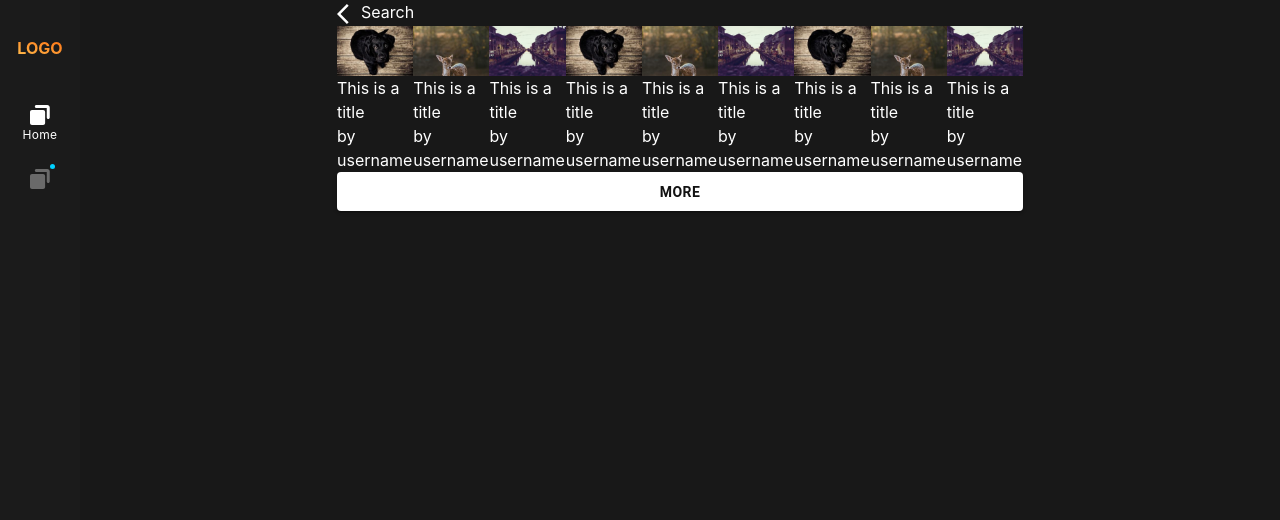
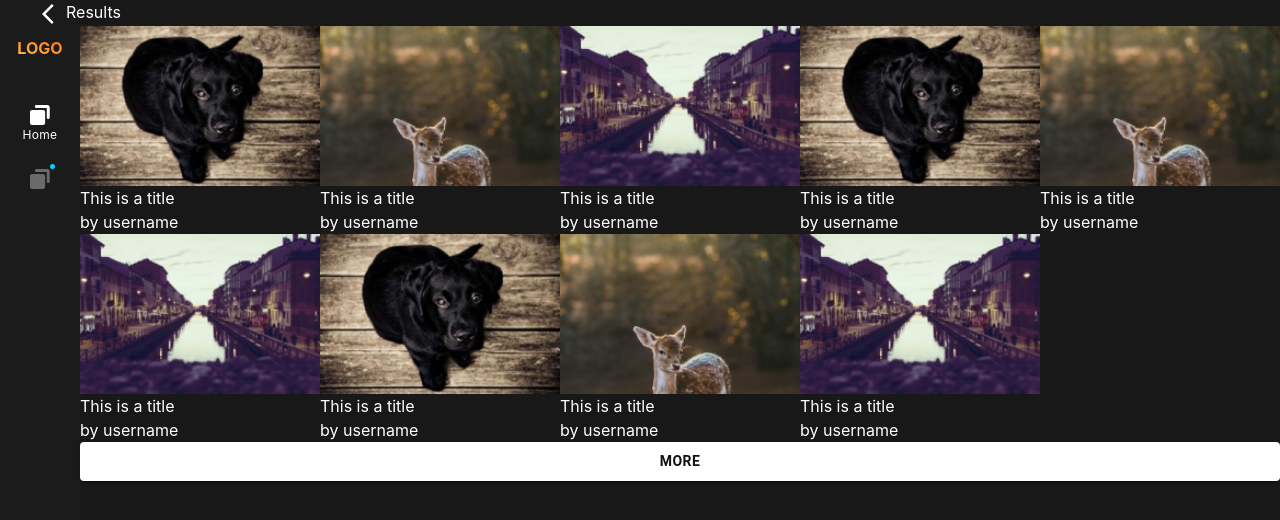
Before and after one commit to dickisujadi/aha, a React (Create React App) app: page /search in a window 1280 px wide. Shown: the top 520 px of the page. Built offline with nearby package versions, Linux system fonts and the light colour scheme.

Commit message:
search pages

```diff
--- a/src/pages/Home.tsx
+++ b/src/pages/Home.tsx
@@ -6,6 +6,7 @@ import SliderComponent from "../ui/SliderComponent";
 import requests from "../utilities/requests";
 import { Profiles } from "../components/Profiles";
 import { Link } from "react-router-dom";
+import { Search } from "./Search";
 
 interface HomeProps {
     onChangeLoaded: (location: string, status: boolean) => void
@@ -16,6 +17,7 @@ export function Home({onChangeLoaded} : HomeProps) {
     const [users, setUsers] = useState<User[]>([]);
     const [pageSize, setPageSize] = useState<number>(3);
     const [keywords, setKeywords] = useState<string>('');
+    const [isHomeActive, setIsHomeActive] = useState<boolean>(true);
 
     useEffect(() => {
         onChangeLoaded('home', true);
@@ -42,8 +44,9 @@ export function Home({onChangeLoaded} : HomeProps) {
         return (() => {})
     }, [activeTabIndex]);
 
-    const searchHandler = () => {
+    const changeHomeActivationHandler = () => {
         console.log('Search Handler Clicked');
+        setIsHomeActive(currentState => !currentState)
     };
 
     const tabChangeHandler = (event: React.SyntheticEvent, newValue: string) => {
@@ -66,6 +69,8 @@ export function Home({onChangeLoaded} : HomeProps) {
         <div className="flex flex-row h-fit w-screen">
 
             <div className="xs:mx-5 sm:mx-5 mx-[8.125rem] mt-[2.125rem] w-full 2xl:w-8/12">
+                {isHomeActive ? (
+                    <>
                         <p className="text-2xl text-left capitalize leading-9 my-[1.25rem]">search</p>
 
                         <div>
@@ -85,10 +90,15 @@ export function Home({onChangeLoaded} : HomeProps) {
                         </div>
 
                         <div className="w-6/12 xs:w-full">
-                    <Link to='/search'>
-                        <PrimaryButton content="search" onButtonClick={searchHandler}/>
-                    </Link>
+                            {/* <Link to='/search'> */}
+                                <PrimaryButton content="search" onButtonClick={changeHomeActivationHandler}/>
+                            {/* </Link> */}
                         </div>
+                    </>
+                ):
+                <Search onChangePage={changeHomeActivationHandler}/>
+                }
+
 
             </div>
 
--- a/src/pages/Search.tsx
+++ b/src/pages/Search.tsx
@@ -5,7 +5,11 @@ import deer from "../assets/deer.png";
 import dog from "../assets/dog.png";
 import PrimaryButton from "../ui/PrimaryButton";
 
-export function Search() {
+interface SearchProps{
+    onChangePage? : () => void
+}
+
+export function Search({ onChangePage }: SearchProps) {
     const data = [
         {
             title: 'This is a title',
@@ -54,11 +58,12 @@ export function Search() {
         },
     ]
     return (
-        <div className="mx-[16.0625rem] flex flex-col">
-            <div className="flex flex-row">
-                <Link to='/'> <ArrowBackIosIcon /> </Link> Search
+        <div className="flex flex-col w-full h-fit">
+            <div className="flex flex-row -ml-[2.375rem]">
+                <div onClick={onChangePage}><ArrowBackIosIcon /> </div>
+                <h1 className="">Results</h1>
             </div>
-            <div className="flex flex-row">
+            <div className="flex flex-row flex-wrap">
                 {data && data.map(item => {
                     return <div key={item.title} className="flex flex-col w-1/5 h-fit sm:w-1/5 md:w-1/5 lg:w-1/5 xl:w-1/5 2xl:w-1/5">
                         <img src={item.image} alt="dog" />
```
Lines whose indentation alone changed are shown as unchanged.
